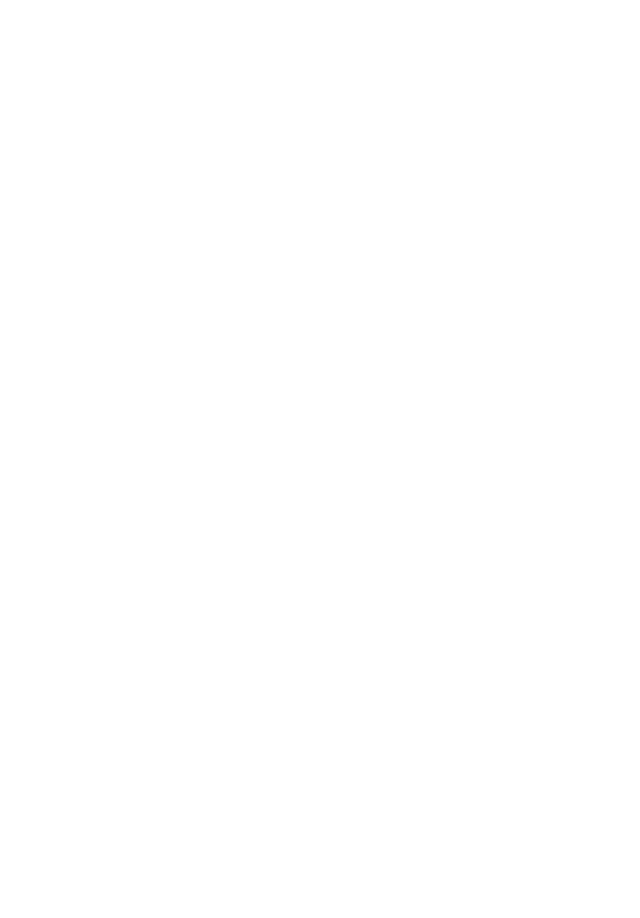
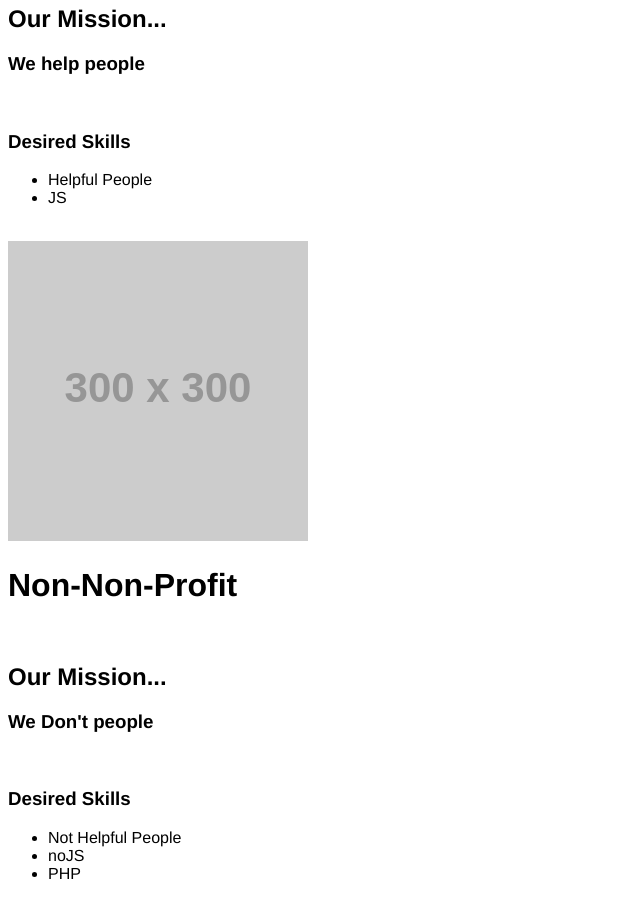
Before and after one commit to ChaoticWyrme/c-square, a React (Create React App) app: page / in a window 1280 px wide. Shown: the part 1160-2078 px from the top of the page, without its empty margins (0-640 px from the left). Before the commit the page ends 800 px from the top, so only its background shows below. Built offline with nearby package versions, Linux system fonts and the light colour scheme.

Commit message:
Created Organization Component
It Displays the

-Company Name
-Company Picture/Logo
-Mission Statement
-Desired Skill-set of Users

of the organization and renders them from a hard-coded array of objects

```diff
--- a/src/App.js
+++ b/src/App.js
@@ -4,6 +4,7 @@
 import Events from "./Events";
 import Volunteer from "./Volunteer";
 import User from "./subcomponents/User/User";
+import Orgs from "./subcomponents/Orgs/Orgs";
 
 class App extends Component {
   render() {
@@ -42,6 +43,7 @@
   return (
     <div>
       <User user={user} />
+      <Orgs orgs={orgs}/>
     </div>
   );
 }
@@ -53,4 +55,16 @@
   interests: ["swimming", "dancing", "coding", "breathing", "laughing"],
   skills: ["html", "html2", "Assembly", "memes"]
 };
+
+const orgs = [{
+    companyImage: "https://via.placeholder.com/300",
+    companyName:"Non-Profit",
+    missionStatement:"We help people",
+    neededSkills:["Helpful People","JS"]
+},{
+    companyImage: "https://via.placeholder.com/300",
+    companyName:"Non-Non-Profit",
+    missionStatement:"We Don't people",
+    neededSkills:["Not Helpful People","noJS","PHP"]
+}];
 export default App;
--- /dev/null
+++ b/src/subcomponents/Orgs/OrgInfo.js
@@ -0,0 +1,24 @@
+import React from 'react';
+
+export default class OrgInfo extends React.Component{
+    render(){
+
+        const {companyImage, companyName, missionStatement, neededSkills} = this.props.org;
+        return(
+            <>
+            <img src = {this.props.org.companyImage}/>
+            <h1 className={"companyName"}>{this.props.org.companyName}</h1>
+                <br/>
+                <h2>Our Mission...</h2>
+            <h3 className={"missionStatement"}>{this.props.org.missionStatement}</h3>
+                <br/>
+                <h3>Desired Skills</h3>
+                <ul>
+                    {this.props.org.neededSkills.map((skill,i) => <li key={i}>{skill}</li>)}
+                </ul>
+                <br/>
+
+            </>
+        );
+    }
+}
--- /dev/null
+++ b/src/subcomponents/Orgs/Orgs.js
@@ -0,0 +1,12 @@
+import React from 'react';
+import OrgInfo from './OrgInfo';
+
+
+export default class Orgs extends React.Component{
+    render(){
+        const orgs = this.props.orgs;
+        return(
+            <div className={"orgs"}>{orgs.map((org,i) => <OrgInfo org={org} key={i}/>)}</div>
+        )
+    }
+}
--- a/src/subcomponents/User/UserImage.js
+++ b/src/subcomponents/User/UserImage.js
@@ -2,7 +2,6 @@
 
 export default class UserImage extends React.Component {
   render() {
-    console.log(this.props.img);
     return <img src={this.props.img} alt={"user"} />;
   }
 }
```
